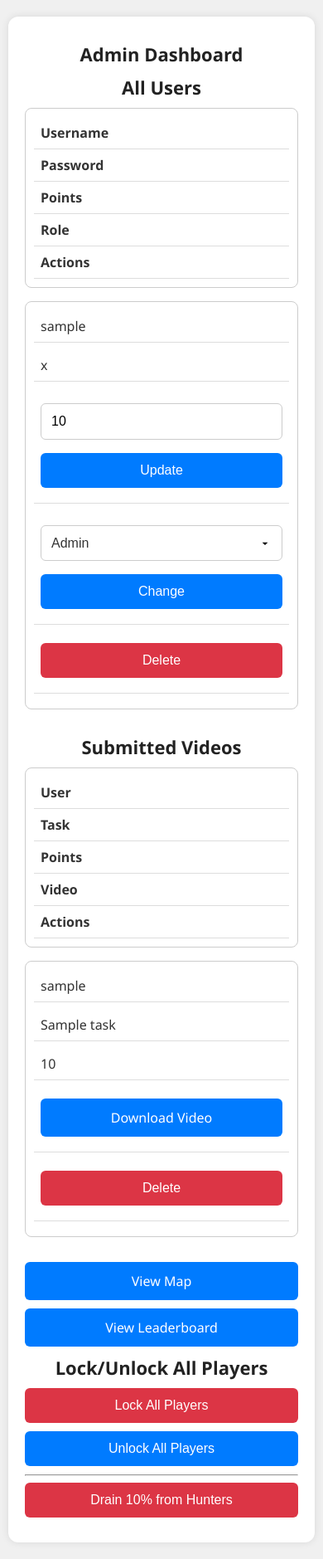
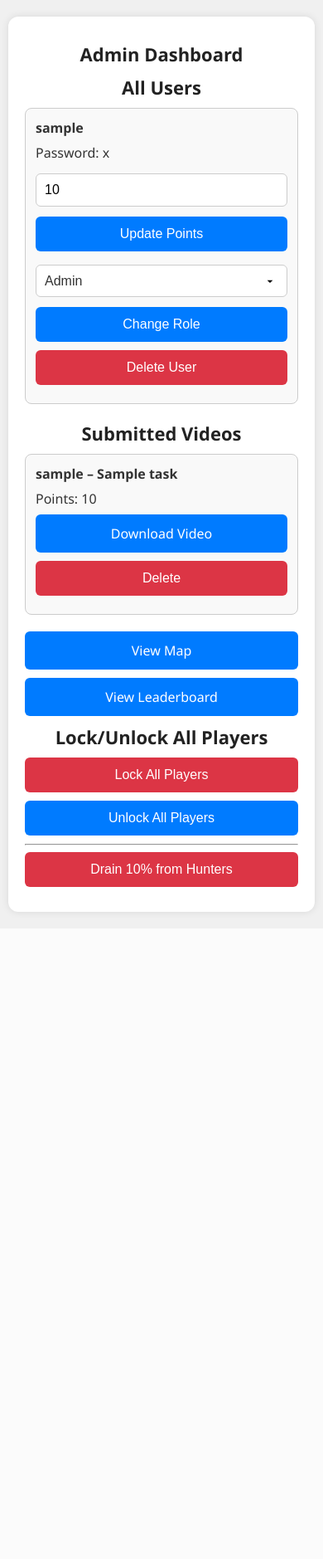
Before and after one commit to Breakerchap/Chasedown, a Flask app: page /dashboard in a window 390 px wide. Shown: the whole page at 83% size. After the commit the page ends 1106 px from the top, so only its background shows below. Run offline with Flask 3, Linux system fonts and the light colour scheme; the visitor is signed in with stand-in values (Sample User, id 1); tables that the repository leaves empty hold one stand-in row (values such as "Sample post").

Commit message:
Made admin.html look better on phone

```diff
--- a/templates/admin.html
+++ b/templates/admin.html
@@ -16,39 +16,55 @@
             text-align: left;
         }
 
-        form {
-            margin-bottom: 5px;
-        }
-
         .btn {
             width: 100%;
             margin-top: 6px;
         }
-        input[type="number"] {
+
+        input[type="number"], select {
             width: 100%;
-            padding: 12px;
-            margin: 10px 0;
+            padding: 10px;
+            margin: 6px 0;
             font-size: 16px;
             box-sizing: border-box;
             border: 1px solid #ccc;
             border-radius: 6px;
         }
 
+        form {
+            margin-bottom: 10px;
+        }
+
+        .user-card, .video-card {
+            display: none;
+        }
+
+        /* --- Mobile view --- */
         @media screen and (max-width: 768px) {
             table, thead, tbody, th, td, tr {
+                display: none;
+            }
+
+            .user-card, .video-card {
                 display: block;
-            }
-            tr {
-                margin-bottom: 1rem;
                 border: 1px solid #ccc;
                 border-radius: 8px;
-                padding: 10px;
+                padding: 12px;
+                margin-bottom: 20px;
+                background: #f9f9f9;
             }
-            th {
+
+            .card-header {
                 font-weight: bold;
+                margin-bottom: 8px;
             }
-            td {
+
+            .card-row {
                 margin-bottom: 8px;
+            }
+
+            .btn {
+                font-size: 16px;
             }
         }
     </style>
@@ -69,13 +85,13 @@
                 <td>{{ user.password }}</td>
                 <td>
                     <form method="POST" action="{{ url_for('change_points', user_id=user.id) }}">
-                        <input type="number" name="points" value="{{ user.points }}" style="width: 100%;">
+                        <input type="number" name="points" value="{{ user.points }}">
                         <button type="submit" class="btn">Update</button>
                     </form>
                 </td>
                 <td>
                     <form method="POST" action="{{ url_for('change_role', user_id=user.id) }}">
-                        <select name="role" style="width: 100%;">
+                        <select name="role">
                             <option value="runner" {% if user.role == 'runner' %}selected{% endif %}>Runner</option>
                             <option value="hunter" {% if user.role == 'hunter' %}selected{% endif %}>Hunter</option>
                             <option value="admin" {% if user.role == 'admin' %}selected{% endif %}>Admin</option>
@@ -92,6 +108,32 @@
             {% endfor %}
             </tbody>
         </table>
+
+        {% for user in users %}
+        <div class="user-card">
+            <div class="card-header">{{ user.username }}</div>
+            <div class="card-row">Password: {{ user.password }}</div>
+            <div class="card-row">
+                <form method="POST" action="{{ url_for('change_points', user_id=user.id) }}">
+                    <input type="number" name="points" value="{{ user.points }}">
+                    <button type="submit" class="btn">Update Points</button>
+                </form>
+            </div>
+            <div class="card-row">
+                <form method="POST" action="{{ url_for('change_role', user_id=user.id) }}">
+                    <select name="role">
+                        <option value="runner" {% if user.role == 'runner' %}selected{% endif %}>Runner</option>
+                        <option value="hunter" {% if user.role == 'hunter' %}selected{% endif %}>Hunter</option>
+                        <option value="admin" {% if user.role == 'admin' %}selected{% endif %}>Admin</option>
+                    </select>
+                    <button type="submit" class="btn">Change Role</button>
+                </form>
+            </div>
+            <form method="POST" action="{{ url_for('delete_user', user_id=user.id) }}">
+                <button type="submit" class="btn danger">Delete User</button>
+            </form>
+        </div>
+        {% endfor %}
 
         <h3>Submitted Videos</h3>
         <table>
@@ -110,7 +152,6 @@
                     {% else %}
                         <span style="color: grey;">(No video)</span>
                     {% endif %}
-
                 </td>
                 <td>
                     <form method="POST" action="{{ url_for('delete_video', instance_id=entry.id) }}">
@@ -121,14 +162,35 @@
             {% endfor %}
             </tbody>
         </table>
+
+        {% for entry in videos %}
+        <div class="video-card">
+            <div class="card-header">{{ entry.user.username }} – {{ entry.task.name }}</div>
+            <div class="card-row">Points: {{ entry.task.points }}</div>
+            <div class="card-row">
+                {% if entry.video_filename %}
+                    <a href="{{ url_for('uploaded_file', filename=entry.video_filename) }}" class="btn">Download Video</a>
+                {% else %}
+                    <span style="color: grey;">(No video)</span>
+                {% endif %}
+            </div>
+            <form method="POST" action="{{ url_for('delete_video', instance_id=entry.id) }}">
+                <button type="submit" class="btn danger">Delete</button>
+            </form>
+        </div>
+        {% endfor %}
+
         <a href="{{ url_for('map_page') }}" class="btn full-width">View Map</a>
         <a href="{{ url_for('leaderboard') }}" class="btn full-width">View Leaderboard</a>
+
         <h3>Lock/Unlock All Players</h3>
         <form method="POST" action="{{ url_for('toggle_lock') }}">
             <button type="submit" name="action" value="lock" class="btn danger full-width">Lock All Players</button>
             <button type="submit" name="action" value="unlock" class="btn full-width">Unlock All Players</button>
         </form>
+
         <hr>
+
         <form method="POST" action="{{ url_for('drain_hunter_points') }}" onsubmit="return confirm('Are you sure you want to drain 10% of all hunters\' points?');">
             <button type="submit" class="btn danger full-width">Drain 10% from Hunters</button>
         </form>
```
Lines whose indentation alone changed are shown as unchanged.
